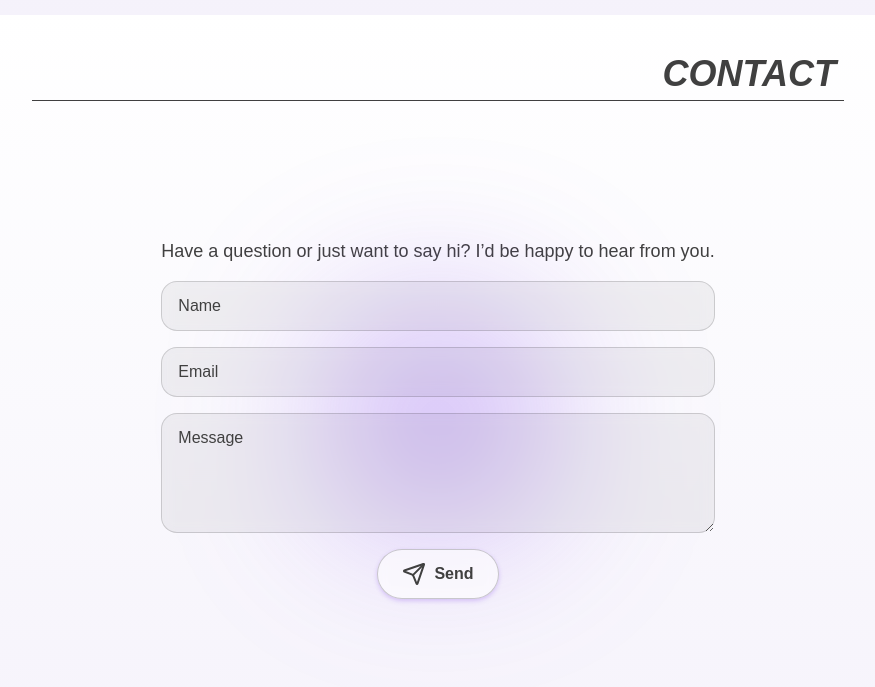
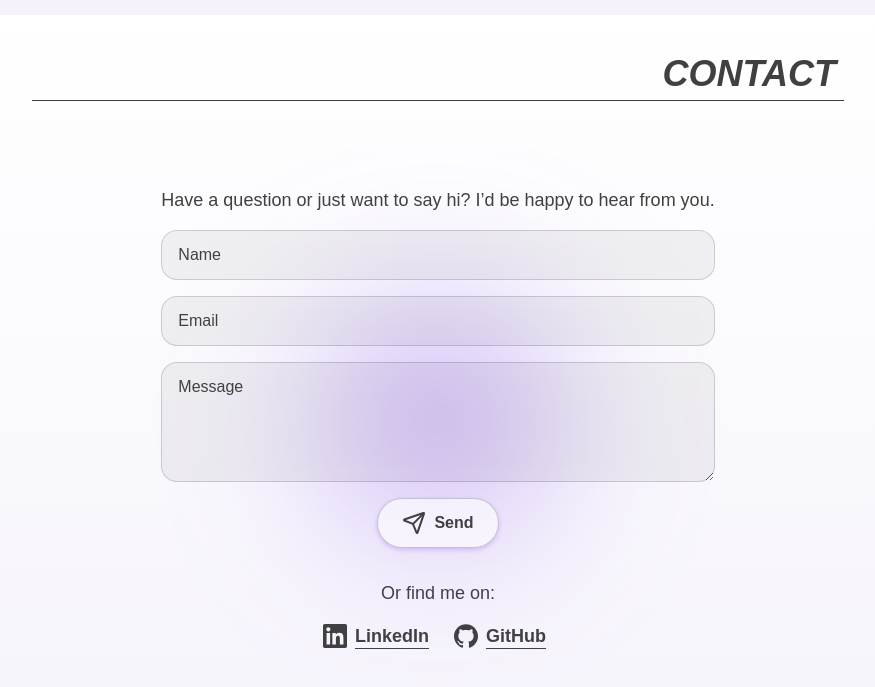
Before and after one commit to punit-shah/punitshah-dev-v2, a React (Vite) app: page / in a window 1280 px wide. Shown: the part 2385-3072 px from the top of the page, without its empty margins (238-1113 px from the left). Built offline with nearby package versions, Linux system fonts and the light colour scheme; no server answers; a web font is replaced by a local one.

Commit message:
Add social media links to Contact section

```diff
--- a/src/sections/Contact/Contact.module.css
+++ b/src/sections/Contact/Contact.module.css
@@ -6,8 +6,10 @@
   position: relative;
   flex-grow: 1;
   display: flex;
+  flex-direction: column;
   align-items: center;
   justify-content: center;
+  gap: 2rem;
   margin-block-end: 5.5rem;
 
   &::before {
@@ -48,3 +50,35 @@
   align-items: center;
   gap: 1rem;
 }
+
+.socials {
+  display: flex;
+  flex-direction: column;
+  align-items: center;
+  gap: 1rem;
+}
+
+.socialsList {
+  display: flex;
+  gap: 1rem;
+  list-style: none;
+  margin: 0;
+  padding: 0;
+}
+
+.socialItem {
+  display: flex;
+  gap: 0.5rem;
+}
+
+.link {
+  display: flex;
+  justify-content: center;
+  align-items: center;
+  gap: 0.5rem;
+  min-width: 100px;
+
+  @media (min-width: 600px) {
+    min-width: 108px;
+  }
+}
--- a/src/sections/Contact/Contact.tsx
+++ b/src/sections/Contact/Contact.tsx
@@ -1,18 +1,38 @@
+import classNames from 'classnames';
 import { SendIcon } from 'lucide-react';
-import { useState } from 'react';
+import { useContext, useState } from 'react';
 import Button from '../../components/Button';
 import Input from '../../components/Input';
 import Section, { type CustomSectionProps } from '../../components/Section';
+import { DarkModeContext } from '../../contexts/DarkMode';
 import classes from './Contact.module.css';
+import { GitHubIcon, LinkedInIcon } from './icons';
+
+const links = [
+  {
+    href: 'https://www.linkedin.com/in/punitshah/',
+    label: 'LinkedIn',
+    icon: <LinkedInIcon />,
+  },
+  {
+    href: 'https://github.com/punit-shah',
+    label: 'GitHub',
+    icon: <GitHubIcon />,
+  },
+];
 
 const Contact = ({ ...props }: CustomSectionProps) => {
+  const { isDarkMode } = useContext(DarkModeContext);
   const [name, setName] = useState('');
   const [email, setEmail] = useState('');
   const [message, setMessage] = useState('');
 
   return (
     <Section
-      containerClassName={classes.container}
+      containerClassName={classNames([
+        classes.container,
+        { [classes.dark]: isDarkMode },
+      ])}
       title="Contact"
       id="contact"
       {...props}
@@ -56,6 +76,25 @@ const Contact = ({ ...props }: CustomSectionProps) => {
             <SendIcon /> Send
           </Button>
         </form>
+
+        <div className={classes.socials}>
+          <p>Or find me on:</p>
+          <ul className={classes.socialsList}>
+            {links.map(({ href, label, icon }) => (
+              <li key={href} className={classes.socialItem}>
+                <a
+                  className={classes.link}
+                  href={href}
+                  target="_blank"
+                  rel="noopener noreferrer"
+                >
+                  {icon}
+                  {label}
+                </a>
+              </li>
+            ))}
+          </ul>
+        </div>
       </div>
     </Section>
   );
--- /dev/null
+++ b/src/sections/Contact/icons.tsx
@@ -0,0 +1,30 @@
+type IconProps = {
+  size?: number;
+};
+
+export const GitHubIcon = ({ size = 24 }: IconProps) => (
+  <svg
+    role="img"
+    viewBox="0 0 24 24"
+    xmlns="http://www.w3.org/2000/svg"
+    fill="currentColor"
+    width={size}
+    height={size}
+  >
+    <title>GitHub</title>
+    <path d="M12 .297c-6.63 0-12 5.373-12 12 0 5.303 3.438 9.8 8.205 11.385.6.113.82-.258.82-.577 0-.285-.01-1.04-.015-2.04-3.338.724-4.042-1.61-4.042-1.61C4.422 18.07 3.633 17.7 3.633 17.7c-1.087-.744.084-.729.084-.729 1.205.084 1.838 1.236 1.838 1.236 1.07 1.835 2.809 1.305 3.495.998.108-.776.417-1.305.76-1.605-2.665-.3-5.466-1.332-5.466-5.93 0-1.31.465-2.38 1.235-3.22-.135-.303-.54-1.523.105-3.176 0 0 1.005-.322 3.3 1.23.96-.267 1.98-.399 3-.405 1.02.006 2.04.138 3 .405 2.28-1.552 3.285-1.23 3.285-1.23.645 1.653.24 2.873.12 3.176.765.84 1.23 1.91 1.23 3.22 0 4.61-2.805 5.625-5.475 5.92.42.36.81 1.096.81 2.22 0 1.606-.015 2.896-.015 3.286 0 .315.21.69.825.57C20.565 22.092 24 17.592 24 12.297c0-6.627-5.373-12-12-12" />
+  </svg>
+);
+
+export const LinkedInIcon = ({ size = 24 }: IconProps) => (
+  <svg
+    role="img"
+    viewBox="0 0 24 24"
+    xmlns="http://www.w3.org/2000/svg"
+    fill="currentColor"
+    height={size}
+    width={size}
+  >
+    <path d="M20.447 20.452h-3.554v-5.569c0-1.328-.027-3.037-1.852-3.037-1.853 0-2.136 1.445-2.136 2.939v5.667H9.351V9h3.414v1.561h.046c.477-.9 1.637-1.85 3.37-1.85 3.601 0 4.267 2.37 4.267 5.455v6.286zM5.337 7.433c-1.144 0-2.063-.926-2.063-2.065 0-1.138.92-2.063 2.063-2.063 1.14 0 2.064.925 2.064 2.063 0 1.139-.925 2.065-2.064 2.065zm1.782 13.019H3.555V9h3.564v11.452zM22.225 0H1.771C.792 0 0 .774 0 1.729v20.542C0 23.227.792 24 1.771 24h20.451C23.2 24 24 23.227 24 22.271V1.729C24 .774 23.2 0 22.222 0h.003z" />
+  </svg>
+);
```
